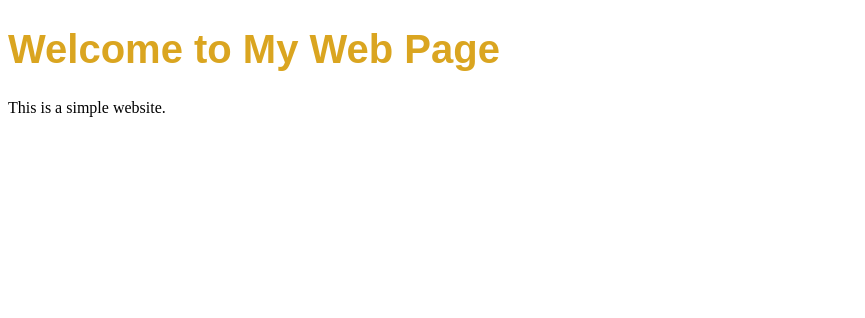
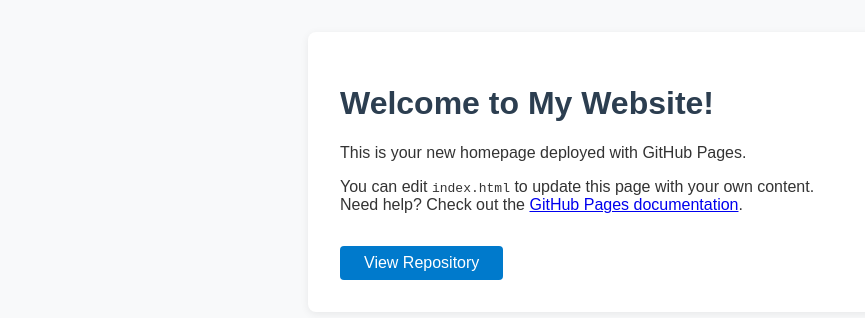
Before and after one commit to elyonnyarko6/xbot, a plain HTML site: page index.html in a window 1280 px wide. Shown: the whole page, without its empty margins (0-865 px from the left). Drawn offline with Linux system fonts and the light colour scheme.

Commit message:
Add files via upload

```diff
--- a/index.html
+++ b/index.html
@@ -1,13 +1,30 @@
 <!DOCTYPE html>
-<html>
-    <head>
-        <meta charset="UTF-8">
-        <meta name="viewport" content="width=device-width, initial-scale=1.0">
-        <title>My Web Page</title>
-        <link rel="stylesheet" href="styles.css">
-    </head>
-    <body>
-        <h1 style="color:goldenrod;font-size: 40px;font-family: Arial, Helvetica, sans-serif;">Welcome to My Web Page</h1>
-        <p>This is a simple website.</p>
-    </body>
+<html lang="en">
+<head>
+  <meta charset="UTF-8">
+  <meta name="viewport" content="width=device-width, initial-scale=1">
+  <title>Welcome to My Website</title>
+  <style>
+    body { font-family: Arial, sans-serif; margin: 2rem; background: #f8f9fa; }
+    .container { max-inline-size: 600px; margin: auto; padding: 2rem; background: #fff; border-radius: 8px; box-shadow: 0 2px 8px rgba(0,0,0,0.07);}
+    h1 { color: #2c3e50; }
+    p { color: #333; }
+    a.button {
+      display: inline-block; padding: 0.5em 1.5em; background: #007acc; color: #fff; border-radius: 4px;
+      text-decoration: none; margin-block-start: 1em; transition: background 0.2s;
+    }
+    a.button:hover { background: #005fa3; }
+  </style>
+</head>
+<body>
+  <div class="container">
+    <h1>Welcome to My Website!</h1>
+    <p>This is your new homepage deployed with GitHub Pages.</p>
+    <p>
+      You can edit <code>index.html</code> to update this page with your own content.<br>
+      Need help? Check out the <a href="https://docs.github.com/en/pages" target="_blank">GitHub Pages documentation</a>.
+    </p>
+    <a class="button" href="https://github.com/elyonnyarko6/xbot" target="_blank">View Repository</a>
+  </div>
+</body>
 </html>
```
